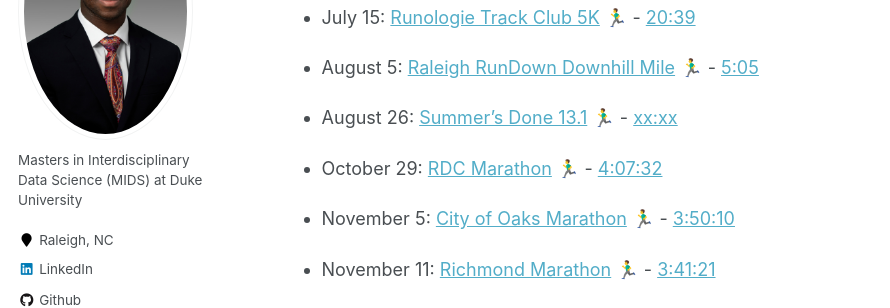
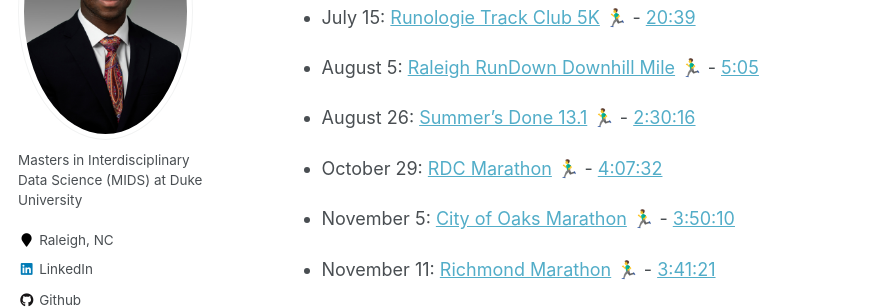
Before and after one commit to caratliff/caratliff.github.io, a Jekyll site: the page built from _pages/race-calendar.md, in a window 1280 px wide and 900 px high, scrolled down 650 px. Shown: the part 153-461 px from the top of the window, without its empty margins (0-890 px from the left). Built offline with Jekyll 4.4.1, drawn with Linux system fonts in a browser that asks for light colours; emoji names are drawn with the system emoji font.

Commit message:
Update race-calendar.md

```diff
--- a/_pages/race-calendar.md
+++ b/_pages/race-calendar.md
@@ -37,7 +37,7 @@ redirect_from:
 
 - August 5: [Raleigh RunDown Downhill Mile](https://raleighrundown.com) 🏃‍♂️ - [5:05](https://runsignup.com/Race/Results/116189/IndividualResult/qNfY?resultSetId=394779#U77493007)
 
-- August 26: [Summer's Done 13.1](https://runsignup.com/Race/NC/Cary/SummersDone131) :running_man: - [xx:xx](https://runsignup.com/Race/Results/145696#resultSetId-391781;perpage:100)
+- August 26: [Summer's Done 13.1](https://runsignup.com/Race/NC/Cary/SummersDone131) :running_man: - [2:30:16](https://runsignup.com/Race/Results/145696#resultSetId-391781;perpage:100)
 
 - October 29: [RDC Marathon]() 🏃‍♂️ - [4:07:32](https://www.marathonguide.com/results/browse.cfm?MIDD=9241231029&Gen=B&Begin=46&End=145&Max=119)
 
```
